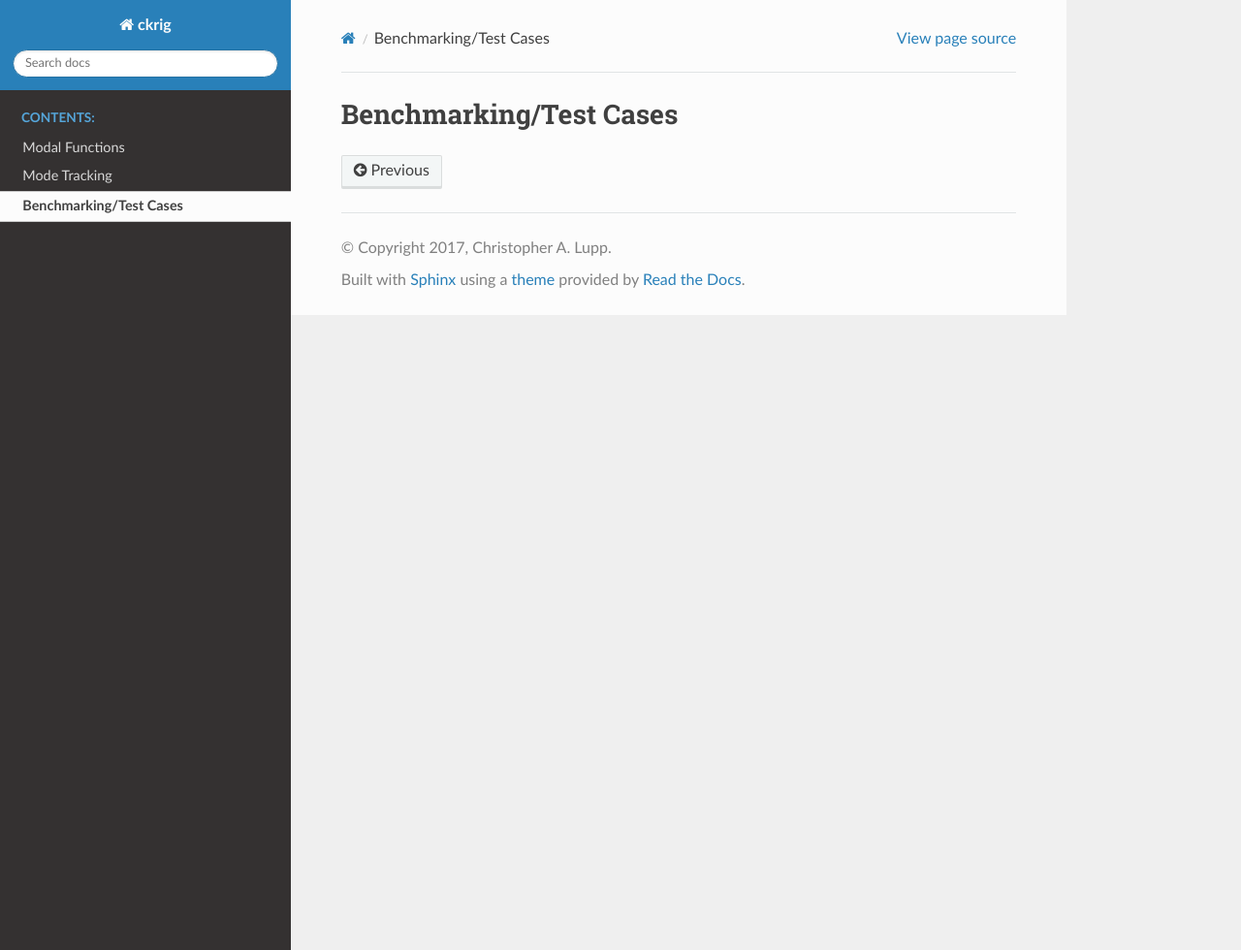
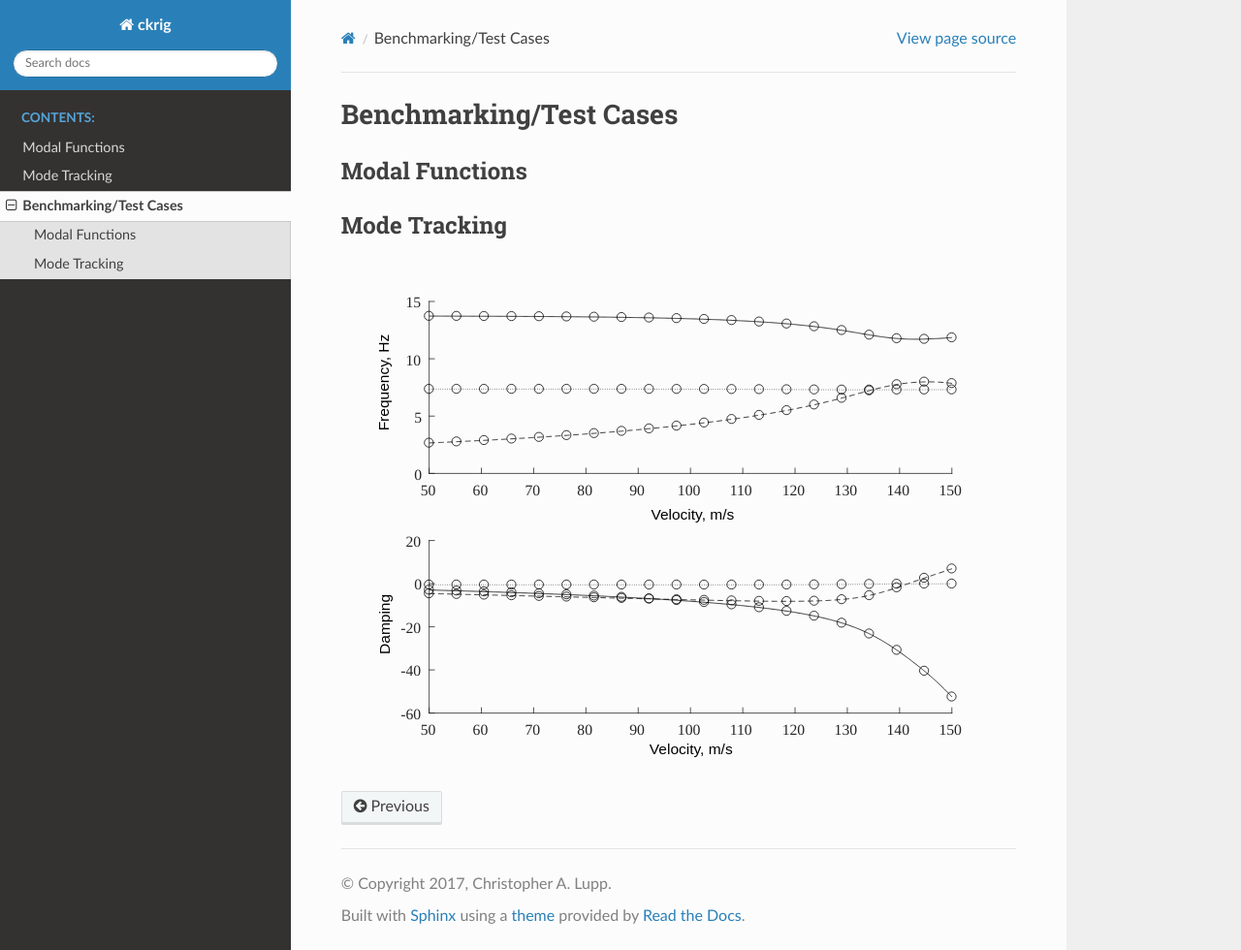
Before and after one commit to chrislupp/MTK, a Sphinx documentation site: the page built from doc/testcases.rst, in a window 1280 px wide and 980 px high. Shown: the whole window at 97% size. Built offline with Sphinx 7.4.7 and the Read the Docs theme 2.0.0, drawn with Linux system fonts in a browser that asks for light colours.

Commit message:
documentation changes

```diff
--- a/doc/testcases.rst
+++ b/doc/testcases.rst
@@ -1,3 +1,15 @@
 =======================
 Benchmarking/Test Cases
 =======================
+
+
+Modal Functions
+===============
+
+
+
+
+Mode Tracking
+=============
+
+.. image:: ./graphics/modetracking_flutter.svg
```
Also changed, not shown: doc/graphics/modetracking_flutter.svg (added).
